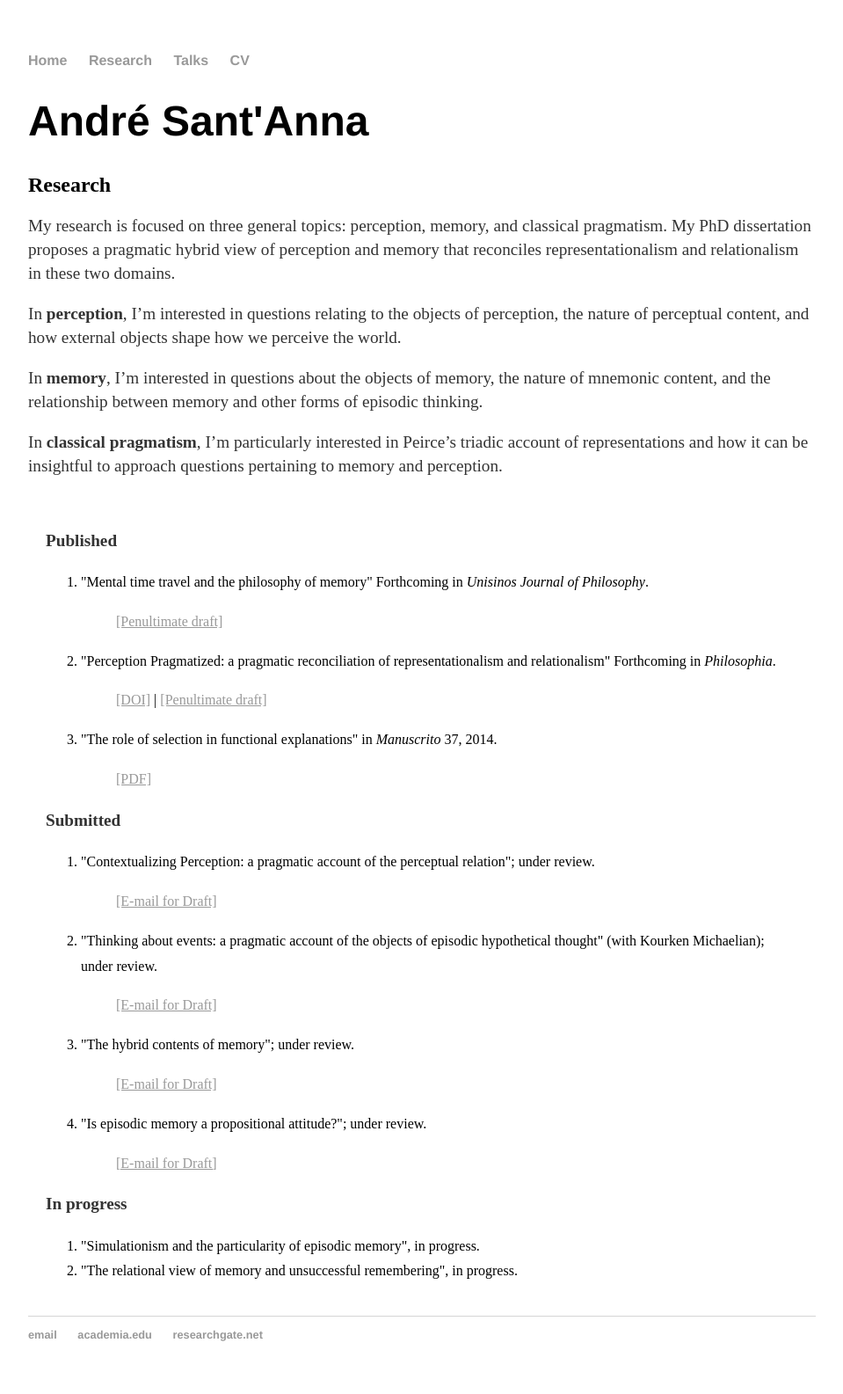
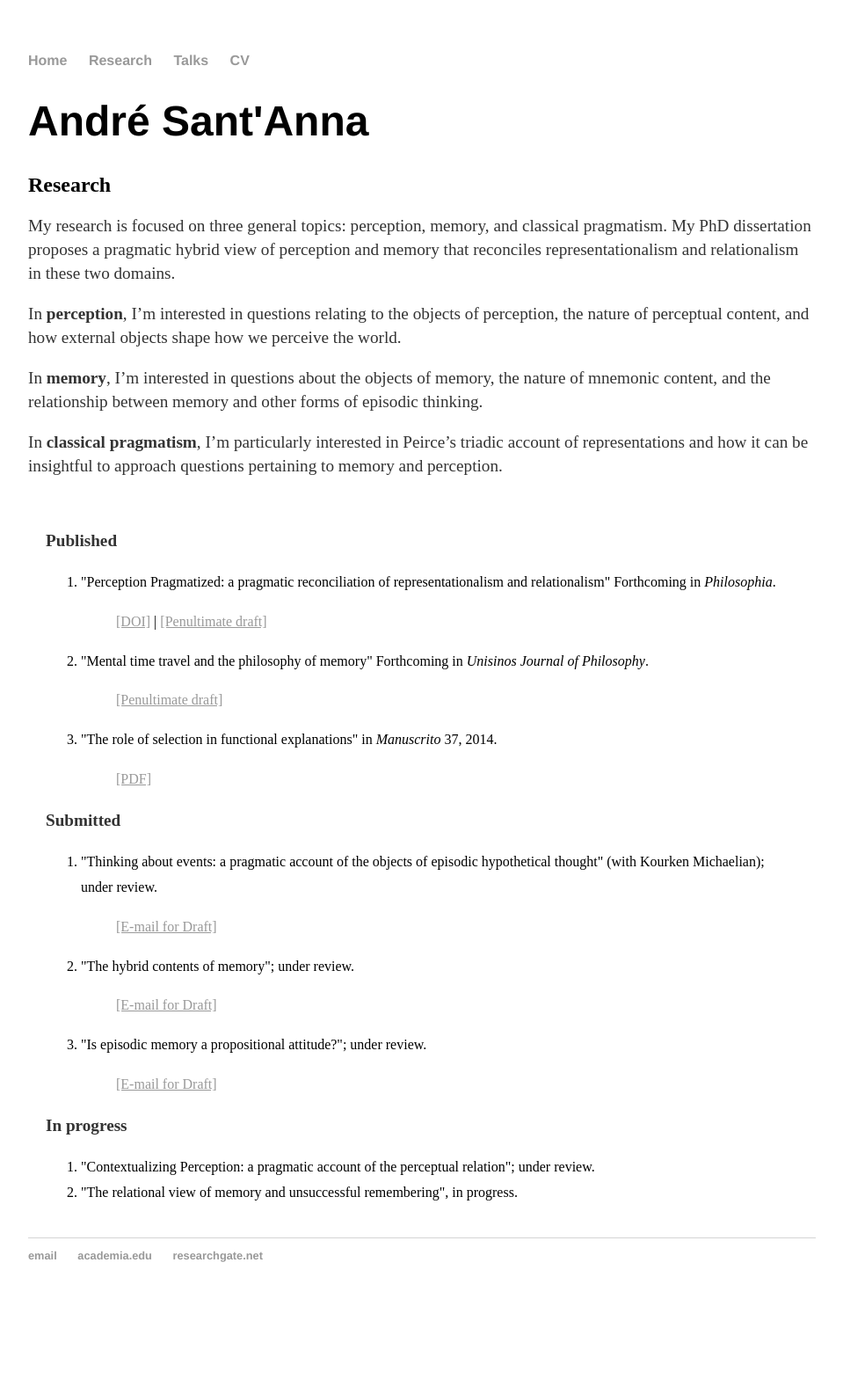
Before and after one commit to andresantanna/andresantanna.github.io, a Jekyll site: the page built from research.html, in a window 1280 px wide. Shown: the whole page at 88% size, without its empty margins (160-1119 px from the left). Built offline with Jekyll 4.4.1, drawn with Linux system fonts in a browser that asks for light colours; comment, search, counter and statistics services are not loaded; after the commit the page ends 1495 px from its top, so only the background shows below that.

Commit message:
Update research.html

```diff
--- a/research.html
+++ b/research.html
@@ -19,13 +19,13 @@ title: André Sant'Anna - Research
 
 
 <ol type="1">
+	<li>"Perception Pragmatized: a pragmatic reconciliation of representationalism and relationalism" Forthcoming in <i>Philosophia</i>.</li>
+		<dl>
+		<dd><a href="https://doi.org/10.1007/s11406-017-9919-8"><u>[DOI]</u></a> | <a href="/perception-pragmatized.pdf"><u>[Penultimate draft]</u></a></dd>
+		</dl>
 	<li>"Mental time travel and the philosophy of memory" Forthcoming in <i>Unisinos Journal of Philosophy</i>.</li>
 		<dl>
 		<dd><a href="/memory-mtt.pdf"><u>[Penultimate draft]</u></a></dd>
-		</dl>
-	<li>"Perception Pragmatized: a pragmatic reconciliation of representationalism and relationalism" Forthcoming in <i>Philosophia</i>.</li>
-		<dl>
-		<dd><a href="https://doi.org/10.1007/s11406-017-9919-8"><u>[DOI]</u></a> | <a href="/perception-pragmatized.pdf"><u>[Penultimate draft]</u></a></dd>
 		</dl>
 	<li>"The role of selection in functional explanations" in <i>Manuscrito</i> 37, 2014.</li>
 	<dl>
@@ -36,10 +36,6 @@ title: André Sant'Anna - Research
 <p><b>Submitted</b><br>
 
 	<ol type="1">
-	<li>"Contextualizing Perception: a pragmatic account of the perceptual relation"; under review.</li>
-	<dl>
-		<dd><a href="mailto:rosolemandre@gmail.com"><u>[E-mail for Draft]</u></a></dd>
-	</dl>
 	<li>"Thinking about events: a pragmatic account of the objects of episodic hypothetical thought" (with Kourken Michaelian); under review.</li>
  		<dl>
 		<dd><a href="mailto:rosolemandre@gmail.com"><u>[E-mail for Draft]</u></a></dd>
@@ -57,7 +53,7 @@ title: André Sant'Anna - Research
 <p><b>In progress</b>
 
 <ol type="1">
-<li>"Simulationism and the particularity of episodic memory", in progress.</li>
+<li>"Contextualizing Perception: a pragmatic account of the perceptual relation"; under review.</li>
 <li>"The relational view of memory and unsuccessful remembering", in progress.</li>
 
 </ol>
```
